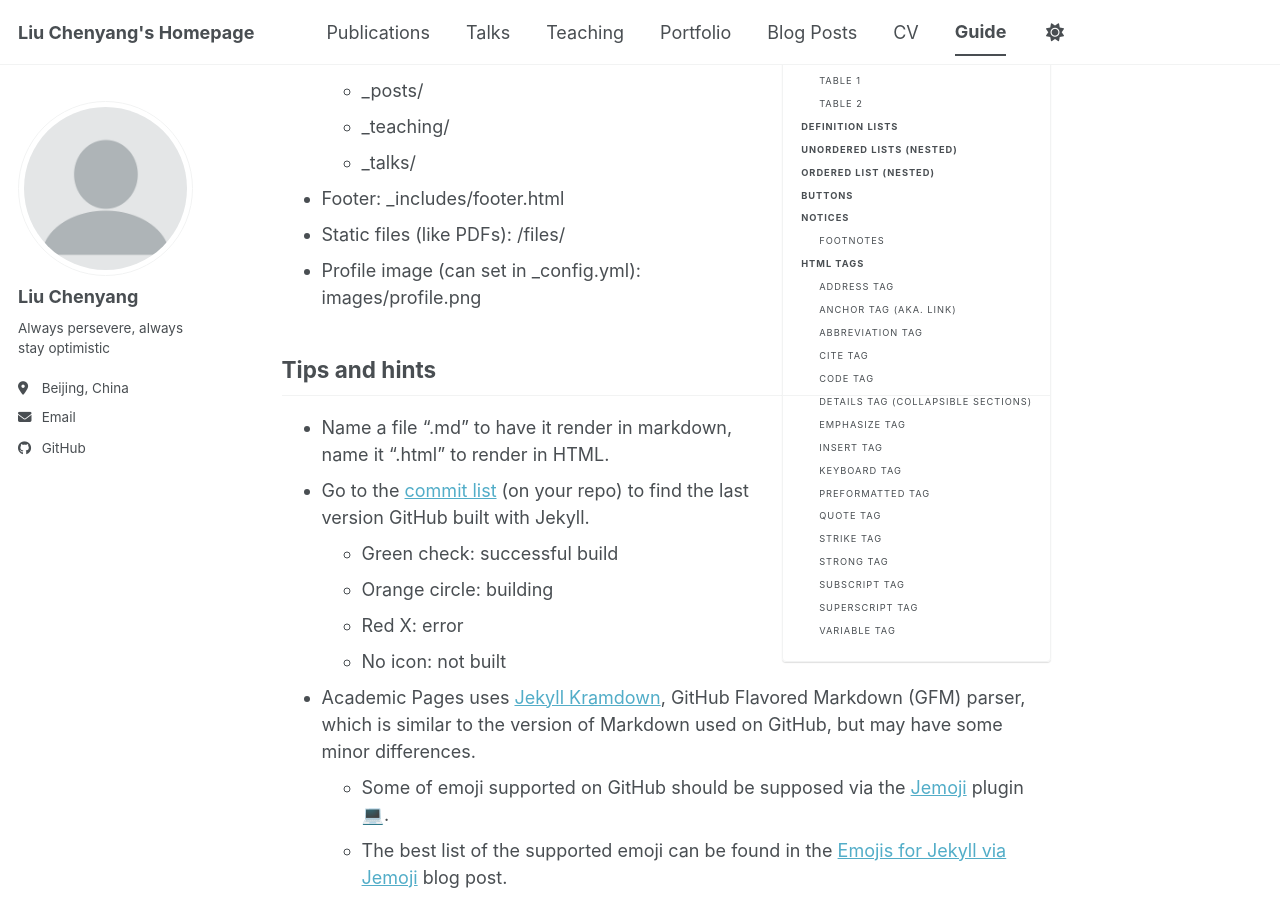
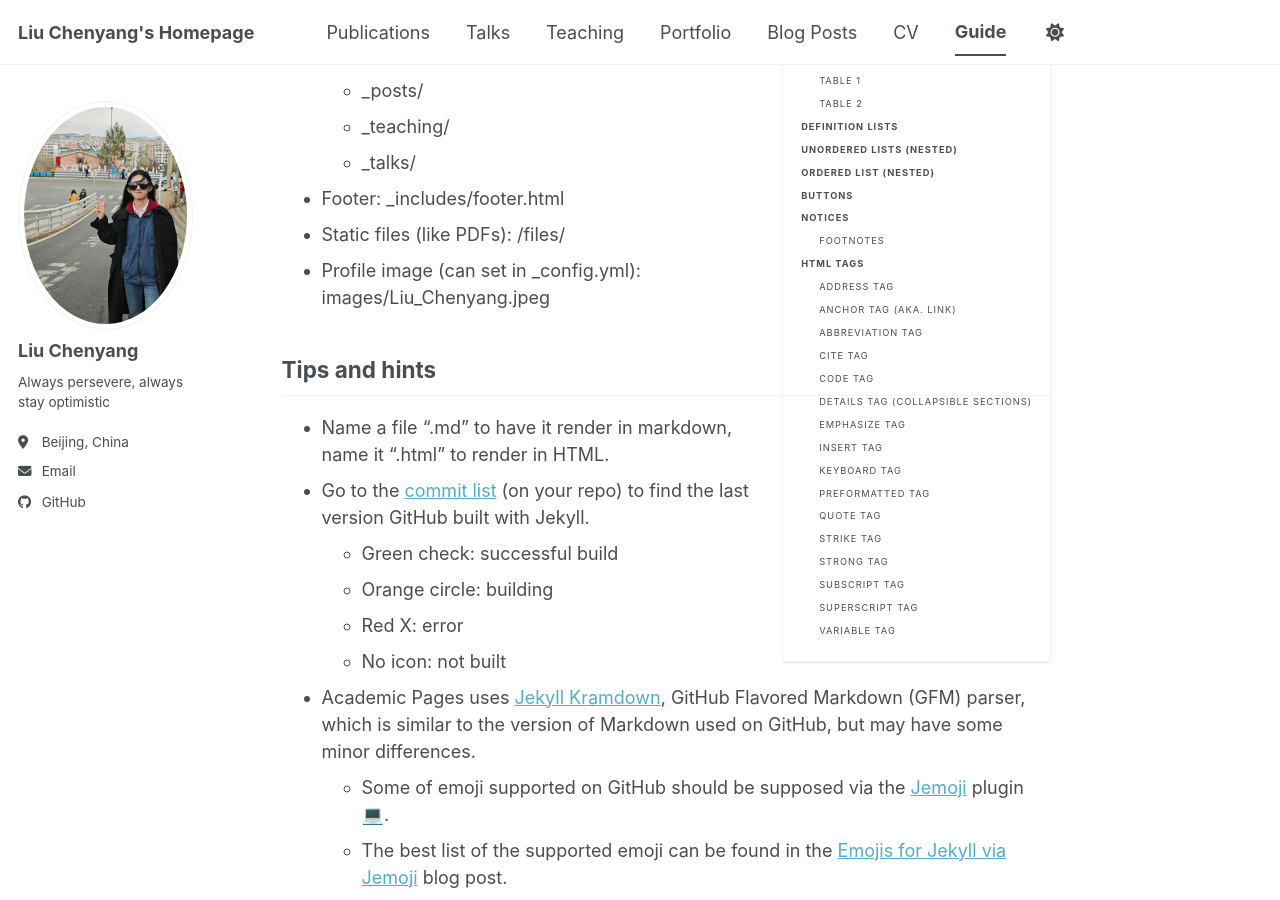
Before and after one commit to lemon-little/lemon-little.github.io, a Jekyll site: the page built from _pages/markdown.md, in a window 1280 px wide and 900 px high, scrolled down 384 px. Built offline with Jekyll 4.4.1, drawn with Linux system fonts in a browser that asks for light colours; emoji names are drawn with the system emoji font; a script bundle is joined from its source files by our own code; library files that are not in the unit come from our copies.

Commit message:
fe: update

```diff
--- a/_config.yml
+++ b/_config.yml
@@ -23,7 +23,7 @@ repository               : "lemon-little/lemon-little.github.io"
 #               Additional customization can be done by editing /_includes/author-profile.html
 author:
   # Biographic information
-  avatar           : "profile.png"
+  avatar           : "Liu_Chenyang.jpeg"
   name             : "Liu Chenyang"
   pronouns         : # example: "she/her"
   bio              : "Always persevere, always stay optimistic"
--- a/_pages/markdown.md
+++ b/_pages/markdown.md
@@ -22,7 +22,7 @@ redirect_from:
   * _talks/
 * Footer: _includes/footer.html
 * Static files (like PDFs): /files/
-* Profile image (can set in _config.yml): images/profile.png
+* Profile image (can set in _config.yml): images/Liu_Chenyang.jpeg
 
 ## Tips and hints
 
```
Also changed, not shown: images/Liu_Chenyang.jpeg (added).
